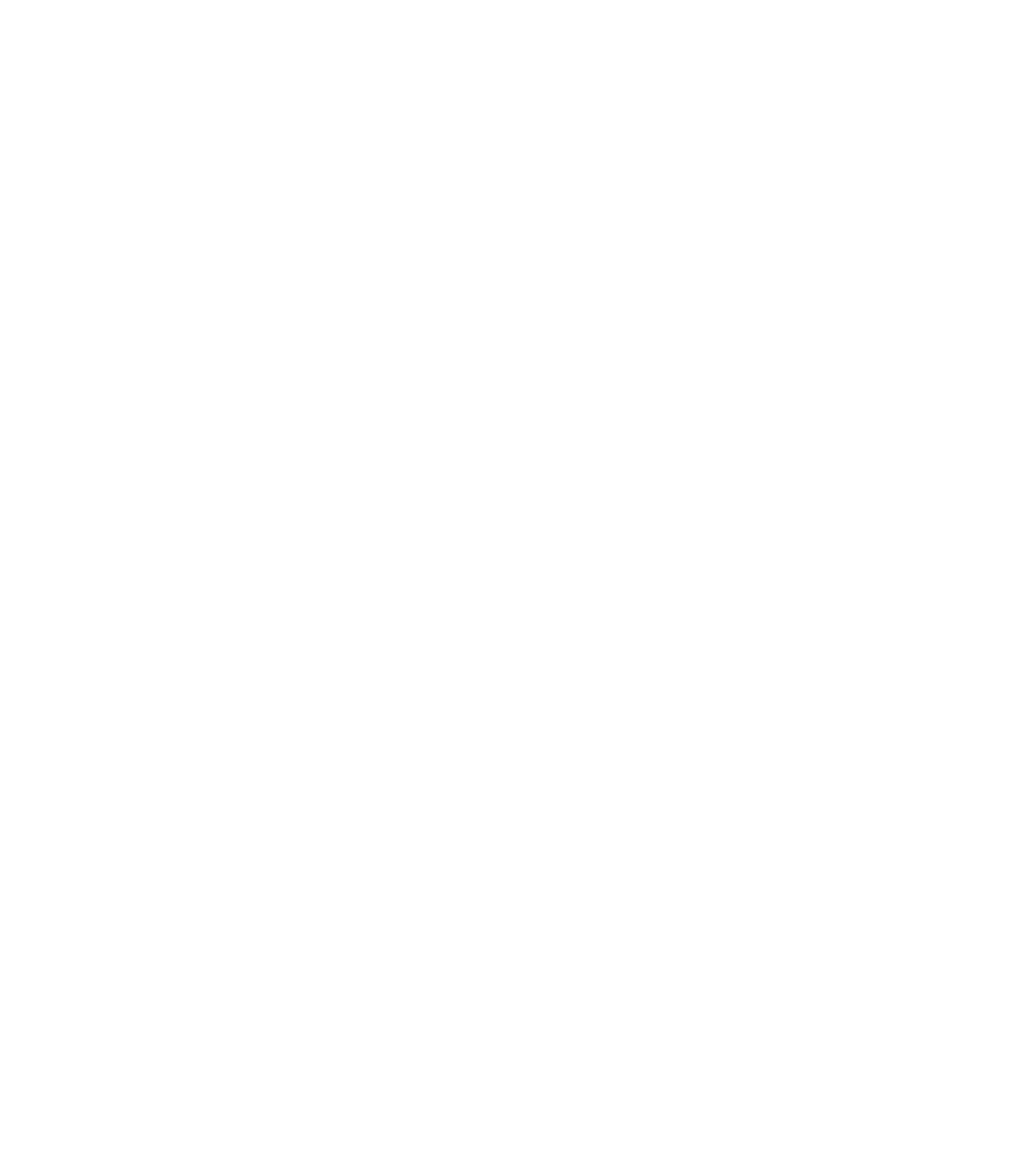
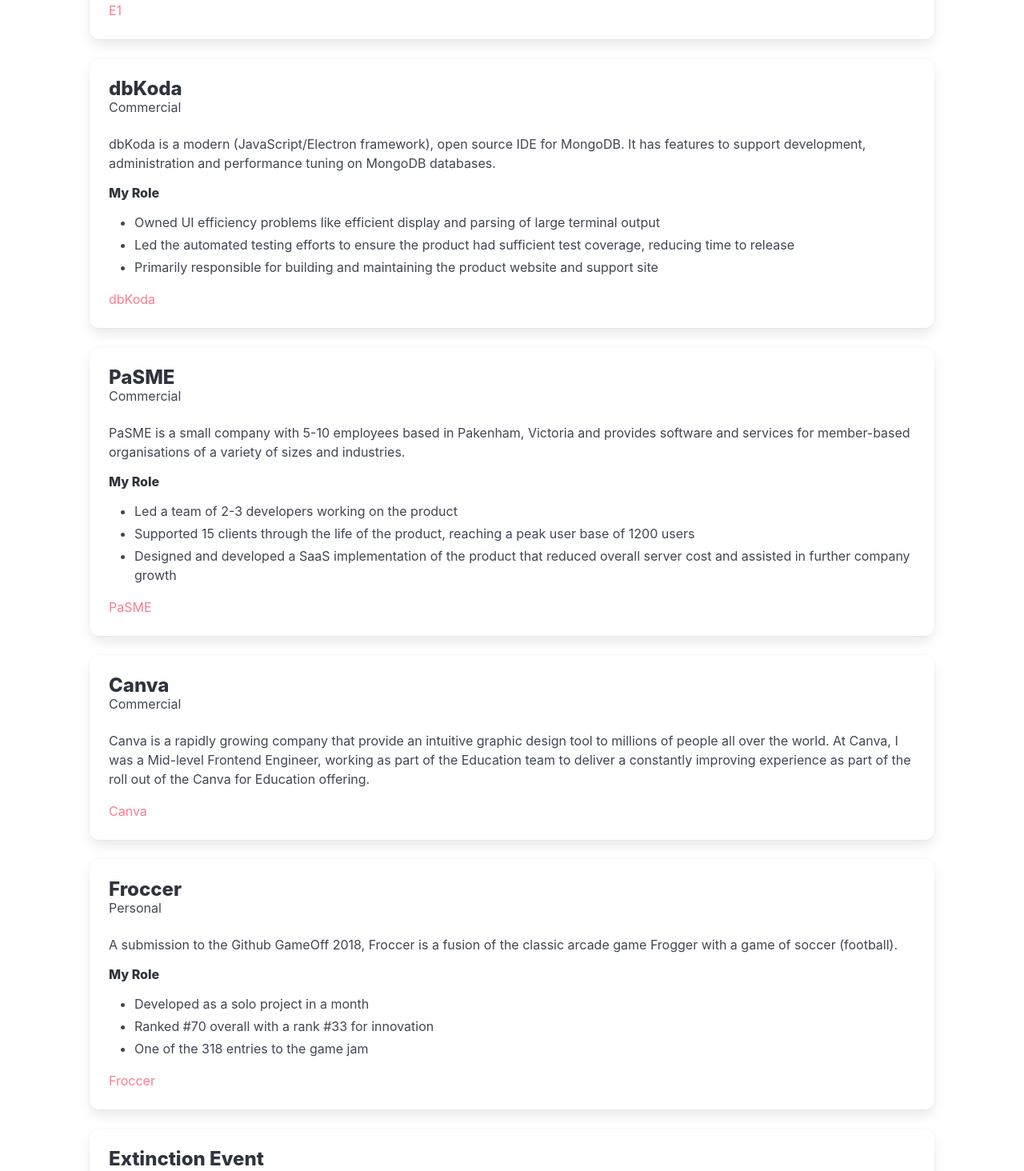
Before and after one commit to christrott/christrott.github.io, a React (Create React App) app: page /#/projects in a window 1280 px wide. Shown: the part 540-2004 px from the top of the page at 80% size. Before the commit the page ends 800 px from the top, so only its background shows below. Built offline with nearby package versions, Linux system fonts and the light colour scheme.

Commit message:
added project listings as cards

```diff
--- a/package.json
+++ b/package.json
@@ -1,6 +1,6 @@
 {
   "name": "christrott",
-  "version": "0.1.0",
+  "version": "0.2.0",
   "private": true,
   "dependencies": {
     "@testing-library/jest-dom": "^6.9.1",
--- a/src/components/Content/Projects.jsx
+++ b/src/components/Content/Projects.jsx
@@ -2,10 +2,85 @@
 
 export default class About extends React.Component {
     render() {
+        const projectData = [
+            {
+                name: 'E1',
+                category: 'Commercial',
+                description: 'With over 17 years in Australian construction, E1 is the largest and most trusted platform for connecting builders with verified subcontractors and suppliers.',
+                work: ['Led the Frontend Guild for a year during an extensive modernisation effort, from initial planning to seeing the new UI rolled out to customers.',
+                'Rolled out a new design component system built with AI in mind, implementing figma code connect for more accurate UI reproduction.', 'Involved in planning and Implementation of an AI chatbot for subcontractors, measuring a roughly 75% accuracy of responses, which fed into our future understanding of AI and where it’s useful.', 'Mentored newer engineers as an onboarding buddy to help them find their feet, having a real impact on the work culture at E1.', 'Developed an ability to adapt to change whilst maintaining momentum as I worked across 8 various projects and teams including Site Reliability, support, technical uplift projects, as well as new and existing product development'],
+                link: 'https://estimateone.com'
+            },
+            {
+                name: 'dbKoda',
+                category: 'Commercial',
+                description: 'dbKoda is a modern (JavaScript/Electron framework), open source IDE for MongoDB. It has features to support development, administration and performance tuning on MongoDB databases.',
+                work: ['Owned UI efficiency problems like efficient display and parsing of large terminal output', 'Led the automated testing efforts to ensure the product had sufficient test coverage, reducing time to release', 'Primarily responsible for building and maintaining the product website and support site'],
+                link: 'https://github.com/SouthbankSoftware/dbkoda',
+            },
+            {
+                name: 'PaSME',
+                category: 'Commercial',
+                description: 'PaSME is a small company with 5-10 employees based in Pakenham, Victoria and provides software and services for member-based organisations of a variety of sizes and industries.',
+                work: ['Led a team of 2-3 developers working on the product', 'Supported 15 clients through the life of the product, reaching a peak user base of 1200 users', 'Designed and developed a SaaS implementation of the product that reduced overall server cost and assisted in further company growth'],
+                link: 'https://au.linkedin.com/company/pasme-pty-ltd',
+            },
+            {
+                name: 'Canva',
+                category: 'Commercial',
+                description: 'Canva is a rapidly growing company that provide an intuitive graphic design tool to millions of people all over the world. At Canva, I was a Mid-level Frontend Engineer, working as part of the Education team to deliver a constantly improving experience as part of the roll out of the Canva for Education offering.',
+                work: [],
+                link: 'https://www.canva.com',
+            },
+            {
+                name: 'Froccer',
+                category: 'Personal',
+                description: 'A submission to the Github GameOff 2018, Froccer is a fusion of the classic arcade game Frogger with a game of soccer (football).',
+                work: ['Developed as a solo project in a month', 'Ranked #70 overall with a rank #33 for innovation', 'One of the 318 entries to the game jam'],
+                link: 'https://itch.io/jam/game-off-2018/rate/335529',
+            },
+            {
+                name: 'Extinction Event',
+                category: 'Personal',
+                description: 'A submission to the Github GameOff 2021, Extinction Event is a strategy game that invokes the feeling of a creature trying to survive while an apocalyptic event sweeps through your habitat.',
+                work: ['Developed as a solo project in a month', 'Ranked #224 overall with a rank #63 for theme interpretation', 'One of the 502 entries to the game jam'],
+                link: 'https://itch.io/jam/game-off-2021/rate/1290519',
+            },
+            {
+                name: 'Without Darkness',
+                category: 'Personal',
+                description: 'A submission to the LOWREZJAM 2022, Without Darkness is a game about a modern day vampire attempting to push back the onset of daylight',
+                work: ['Developed as a solo project in two weeks', 'Ranked #99 overall with a rank #73 for audio', 'One of the 413 entries to the game jam'],
+                link: 'https://itch.io/jam/lowrezjam-2022/rate/1656586',
+            }
+        ];
+
         return (
             <div className="section" id="projects">
-
-
+            {projectData.map((project) => {
+                return <div class="card">
+                    <div class="card-image"></div>
+                    <div class="card-content">
+                        <div class="media-content">
+                            <p class="title is-4">{project.name}</p>
+                            <p class="subtitle is-6">{project.category}</p>
+                        </div>
+                        <br />
+                        <div class="content">
+                            <p>{project.description}</p>
+                            {project.work.length > 0 ?
+                                <>
+                                    <p class="title is-6">My Role</p>
+                                    <ul>
+                                    {project.work.map((workItem) => <li>{workItem}</li>)}
+                                    </ul>
+                                </>
+                            : ''}
+                            {project.link ? <a href={project.link}>{project.name}</a> : ''}
+                        </div>
+                    </div>
+                </div>
+            })}
             </div>
         );
     }
```
